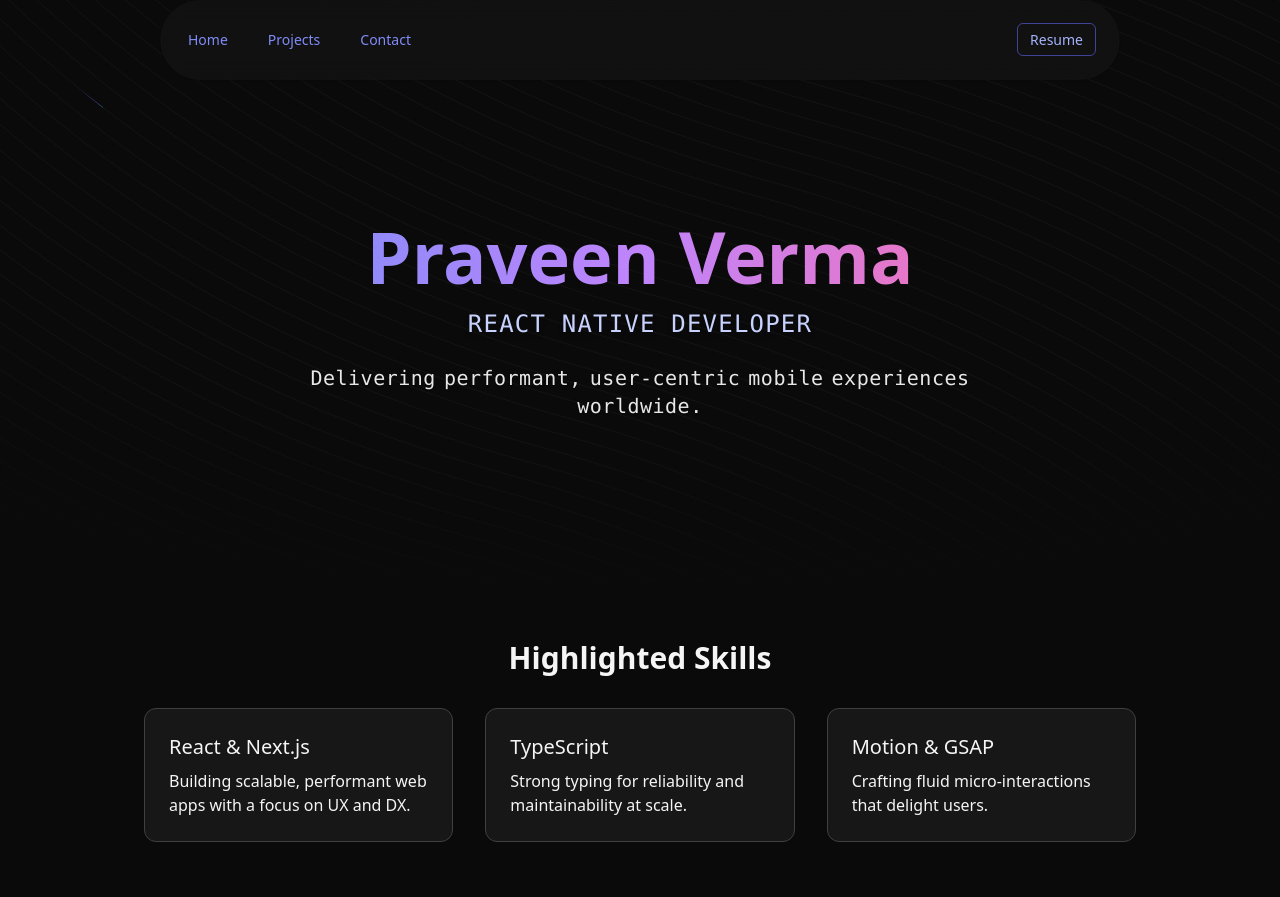
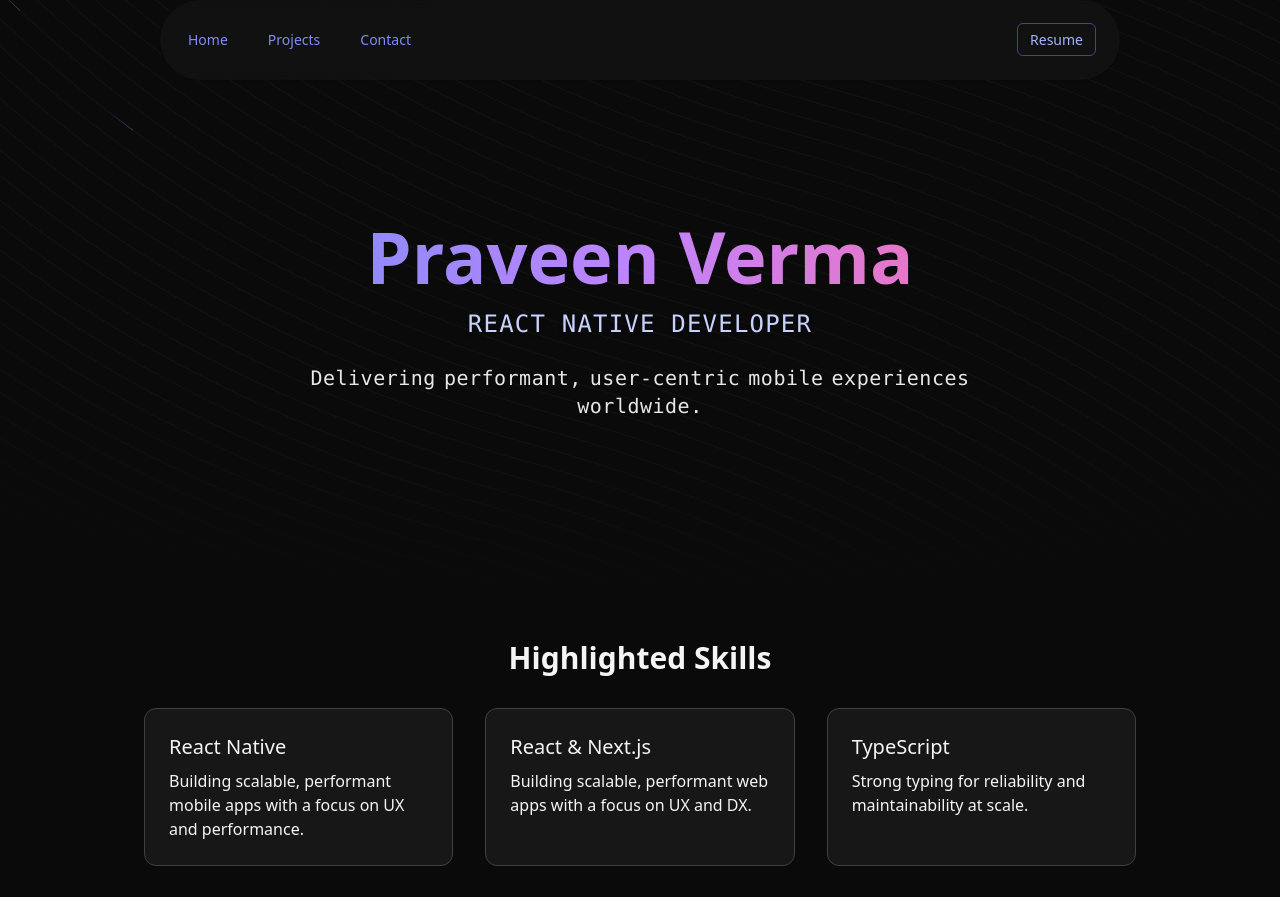
Before and after one commit to pvn13/Portfolio, a Next.js app: page / in a window 1280 px wide. Shown: the top 897 px of the page. Built offline with nearby package versions, Linux system fonts and the light colour scheme.

Commit message:
skilss update

```diff
--- a/pages/index.tsx
+++ b/pages/index.tsx
@@ -105,6 +105,13 @@ export default function Home() {
         </h2>
 
         <div className="grid md:grid-cols-3 gap-8">
+            <CardSpotlight>
+            <h3 className="text-xl font-medium mb-2">React Native</h3>
+            <p>
+              Building scalable, performant mobile apps with a focus on UX and performance.
+            </p>
+          </CardSpotlight>
+
           <CardSpotlight>
             <h3 className="text-xl font-medium mb-2">React &amp; Next.js</h3>
             <p>
@@ -118,8 +125,13 @@ export default function Home() {
           </CardSpotlight>
 
           <CardSpotlight>
-            <h3 className="text-xl font-medium mb-2">Motion &amp; GSAP</h3>
-            <p>Crafting fluid micro-interactions that delight users.</p>
+            <h3 className="text-xl font-medium mb-2">JavaScript</h3>
+            <p>The versatile language of the web, enabling dynamic and interactive experiences across platforms.</p>
+          </CardSpotlight>
+
+          <CardSpotlight>
+            <h3 className="text-xl font-medium mb-2">Animations</h3>
+            <p>Enhancing user experiences with smooth, intuitive, and delightful interface motion.</p>
           </CardSpotlight>
         </div>
       </section>
```
